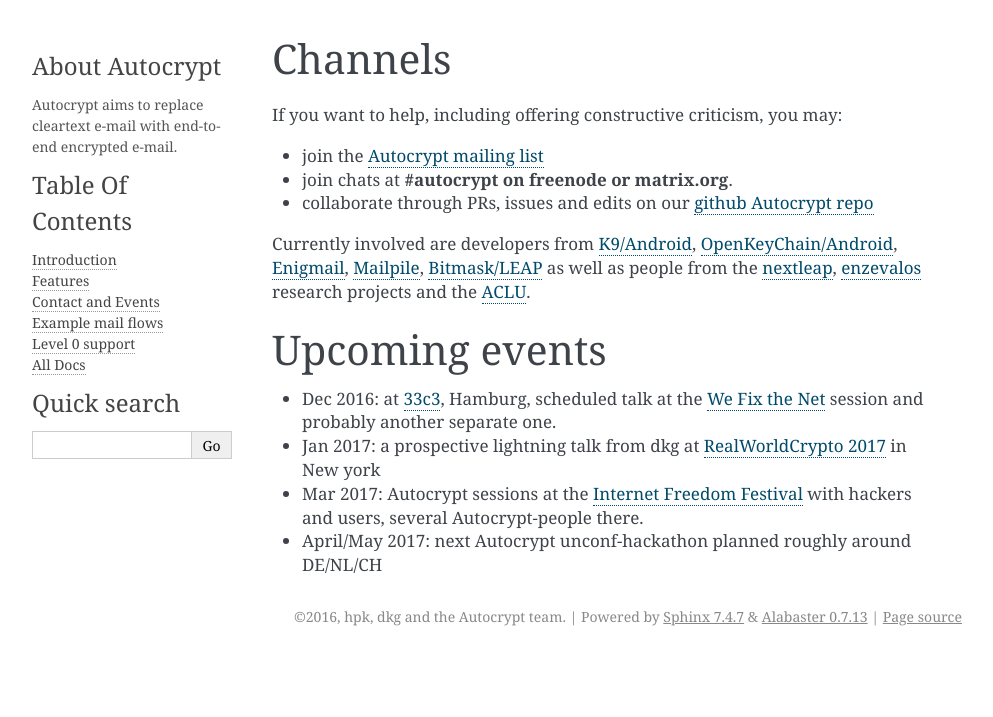
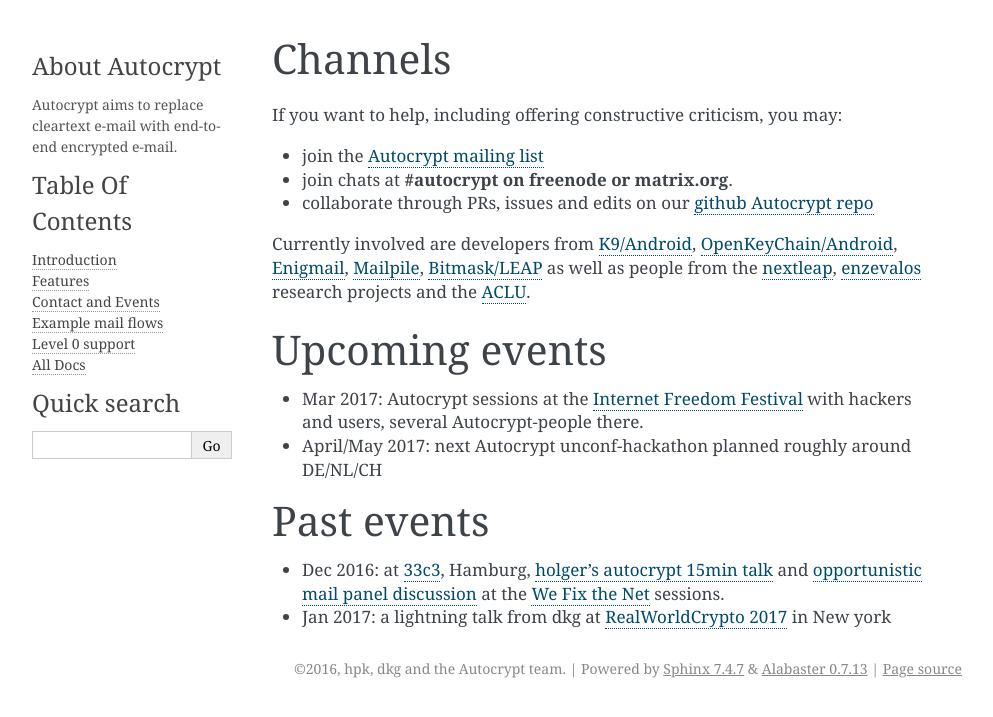
Before and after one commit to autocrypt/autocrypt, a Sphinx documentation site: the page built from doc/contact.rst, in a window 1280 px wide. Shown: the top 717 px of the page, without its empty margins (148-1141 px from the left). Built offline with Sphinx 7.4.7, drawn with Linux system fonts in a browser that asks for light colours.

Commit message:
shift past talks to new past talk section use people instead of citizens

```diff
--- a/doc/contact.rst
+++ b/doc/contact.rst
@@ -42,12 +42,6 @@
 Upcoming events
 ---------------
 
-- Dec 2016: at `33c3`_, Hamburg, scheduled talk at the
-  `We Fix the Net`_ session and probably another separate one.
-
-- Jan 2017: a prospective lightning talk from dkg at
-  `RealWorldCrypto 2017`_ in New york
-
 - Mar 2017: Autocrypt sessions at the `Internet Freedom Festival`_
   with hackers and users, several Autocrypt-people there.
 
@@ -61,3 +55,14 @@
 .. _`RealWorldCrypto 2017`: http://www.realworldcrypto.com/rwc2017
 
 .. _`Internet Freedom Festival`: https://internetfreedomfestival.org/
+
+Past events
+-------------
+
+- Dec 2016: at `33c3`_, Hamburg, `holger's autocrypt 15min talk
+  <https://fossil.net2o.de/33c3/doc/trunk/wiki/autocrypt.md>`_ and
+  `opportunistic mail panel discussion <https://fossil.net2o.de/33c3/doc/trunk/wiki/panel.md>`_
+  at the `We Fix the Net`_ sessions.
+
+- Jan 2017: a lightning talk from dkg at
+  `RealWorldCrypto 2017`_ in New york
--- a/doc/index.rst
+++ b/doc/index.rst
@@ -7,7 +7,7 @@
 **Why improve e-mail?** E-Mail has been declared dead many times but
 refuses to die. It remains the largest open federated identity and
 messaging eco-system, anchors the web, mobiles and continues to relay
-sensitive information between citizens and organisations. It has
+sensitive information between people and organisations. It has
 problems but do you prefer the proprietary, easy-to-track mobile phone
 number system to become the single source of digital identification?
 
```
